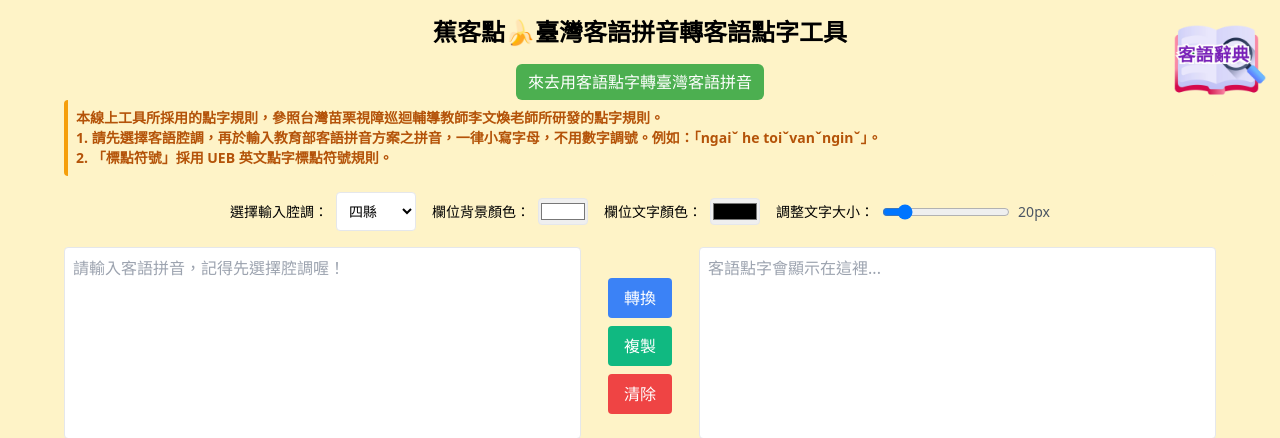
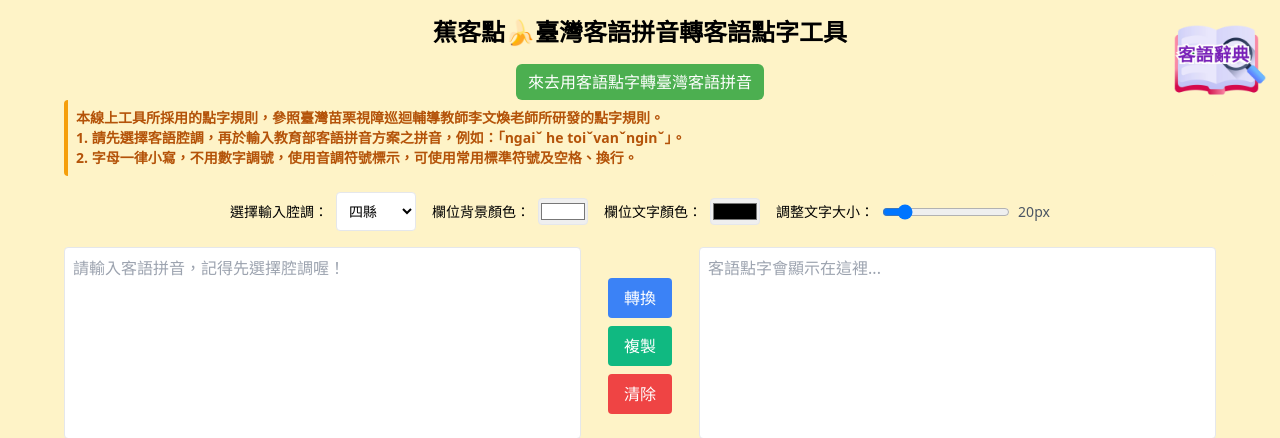
Before and after one commit to hunzan/haka_to_braille, a Flask app: page / in a window 1280 px wide. Shown: the top 438 px of the page. Run offline with Flask 3, Linux system fonts and the light colour scheme.

Commit message:
update index.html

```diff
--- a/templates/index.html
+++ b/templates/index.html
@@ -3,7 +3,7 @@
 <head>
   <meta charset="UTF-8" />
   <meta name="viewport" content="width=device-width, initial-scale=1.0" />
-  <title>【蕉客點】客語拼音轉客語點字工具</title>
+  <title>【蕉客點】臺灣客語拼音轉客語點字工具</title>
   <link href="https://cdn.jsdelivr.net/npm/tailwindcss@2.2.19/dist/tailwind.min.css" rel="stylesheet">
     <style>
     /* 可選：讓圖片在 hover 時有些變化 */
@@ -73,16 +73,16 @@
     </a>
     <a href="https://hakkadict.moe.edu.tw/" target="_blank" class="corner-link" aria-label="前往客語辭典外部網站">
         <img src="{{ url_for('static', filename='dict.png') }}"
-             alt="臺灣教育部客語辭典"
+             alt="教育部臺灣客語辭典"
              class="resized-img">
     </a>
 
     <!-- 使用說明 -->
     <section id="usage" class="bg-yellow-100 border-l-4 border-yellow-500 text-yellow-700 p-2 mb-4 w-full text-sm rounded"
              role="region" aria-labelledby="usageTitle" tabindex="0">
-      <p><strong>本線上工具所採用的點字規則，參照台灣苗栗視障巡迴輔導教師李文煥老師所研發的點字規則。</strong></p>
-      <p><strong>1. 請先選擇客語腔調，再於輸入教育部客語拼音方案之拼音，一律小寫字母，不用數字調號。例如：「ngaiˇ he toiˇvanˇnginˇ」。 </strong></p>
-      <p><strong>2. 「標點符號」採用 UEB 英文點字標點符號規則。</strong></p>
+      <p><strong>本線上工具所採用的點字規則，參照臺灣苗栗視障巡迴輔導教師李文煥老師所研發的點字規則。</strong></p>
+      <p><strong>1. 請先選擇客語腔調，再於輸入教育部客語拼音方案之拼音，例如：「ngaiˇ he toiˇvanˇnginˇ」。 </strong></p>
+      <p><strong>2. 字母一律小寫，不用數字調號，使用音調符號標示，可使用常用標準符號及空格、換行。</strong></p>
     </section>
 
 <!-- 功能設定一整排：輸入格式 + 顏色 + 字體 -->
```
